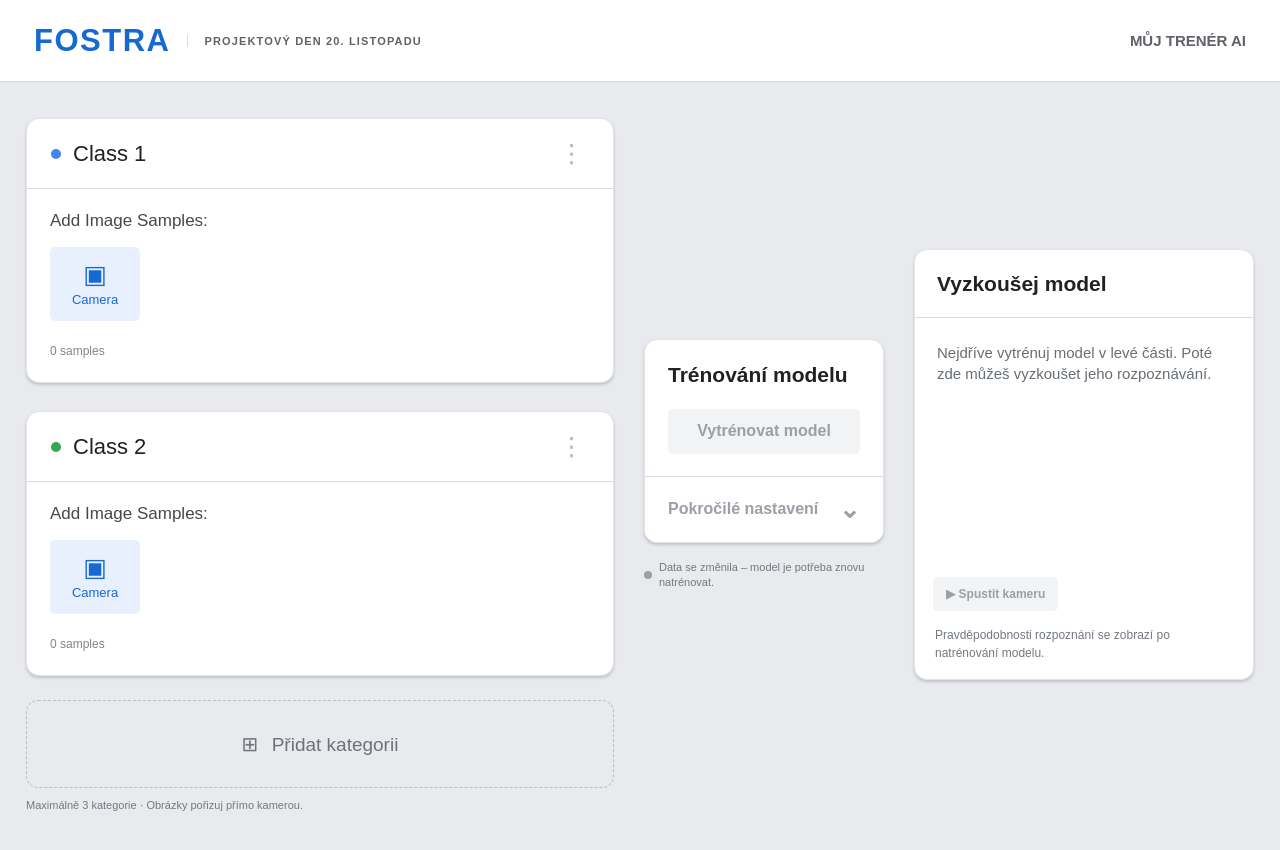
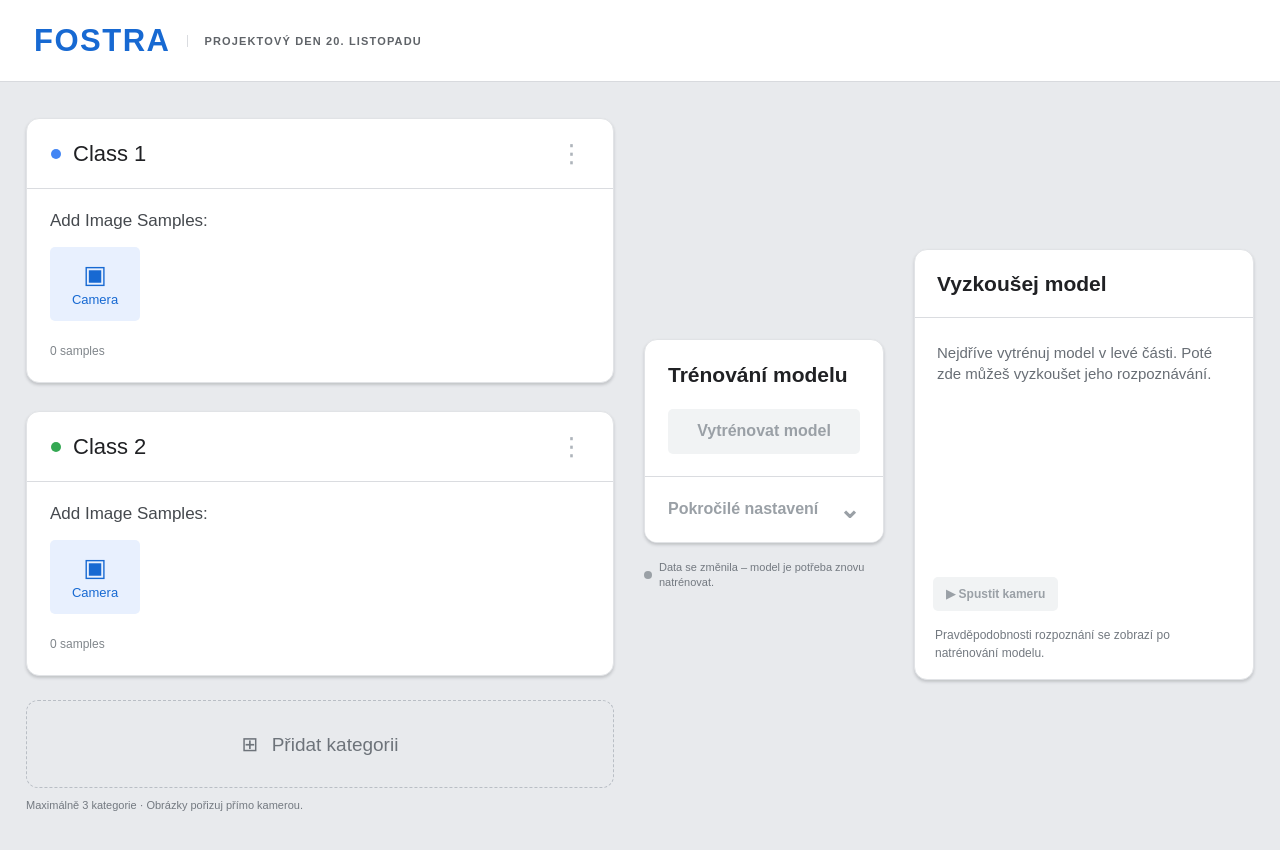
Before and after one commit to AP-Math/Image_trainer, a plain HTML site: page index.html in a window 1280 px wide. Drawn offline with Linux system fonts and the light colour scheme.

Commit message:
Update index.html

```diff
--- a/index.html
+++ b/index.html
@@ -19,7 +19,6 @@
     <div class="fostra">FOSTRA</div>
     <div class="event-subtitle">PROJEKTOVÝ DEN 20. LISTOPADU</div>
   </div>
-    <div class="app-brand">MŮJ TRENÉR AI</div>
 </header>
 
   <main class="workspace">
```
Lines whose indentation alone changed are shown as unchanged.
